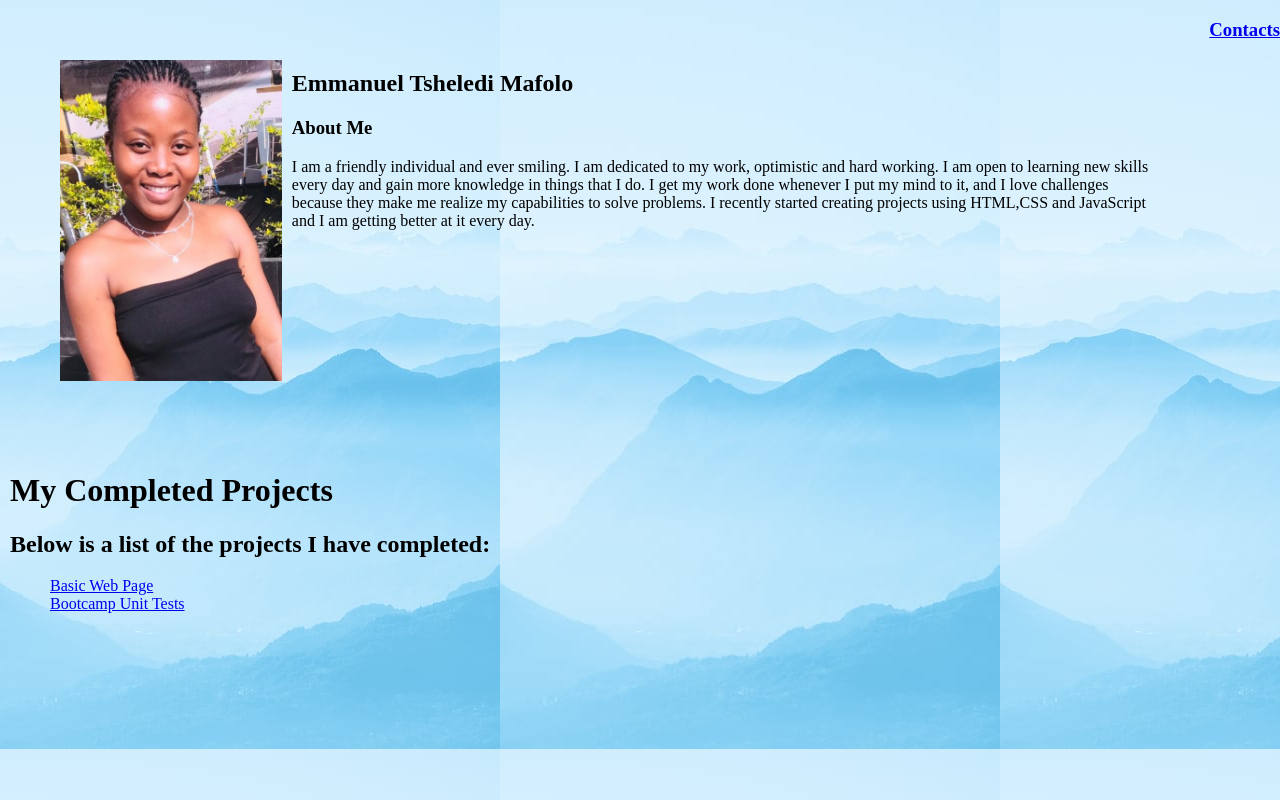
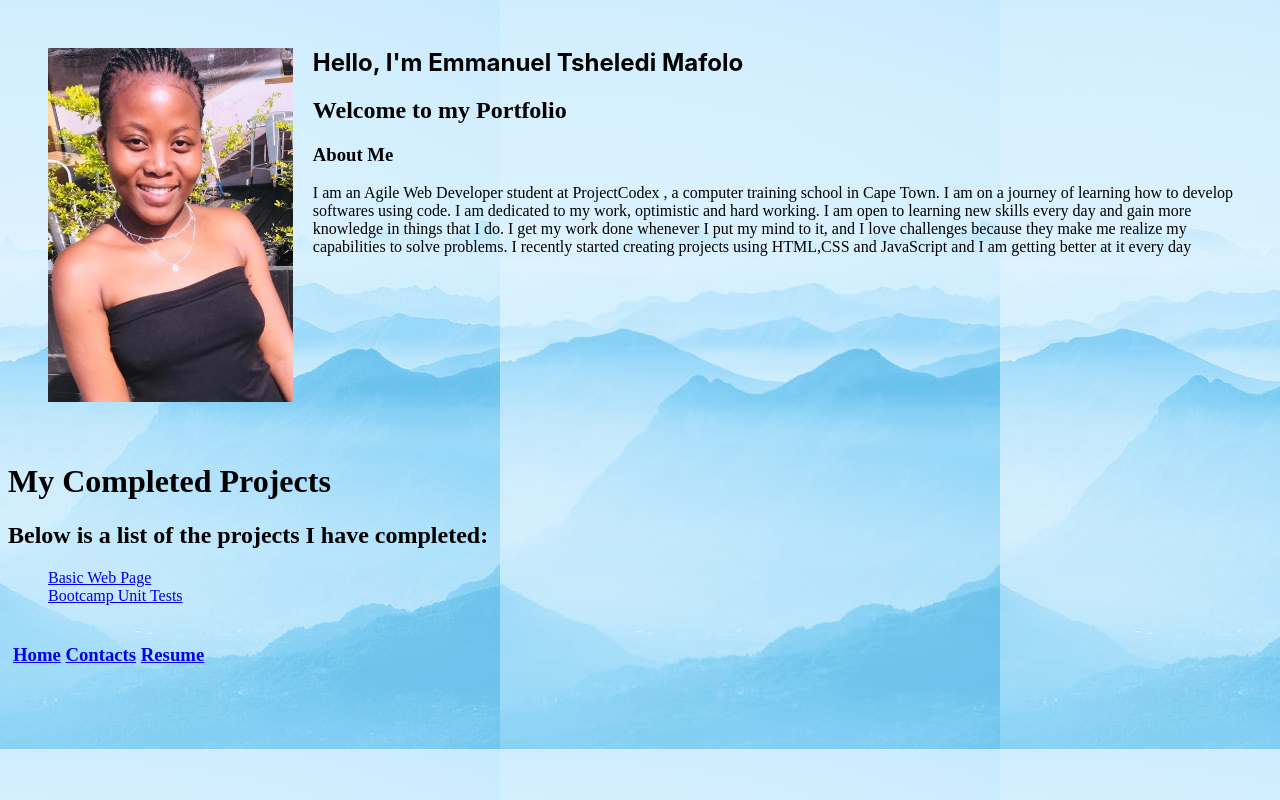
Before and after one commit to MafoloEmmanuel/my-portfolio, a plain HTML site: page index.html in a window 1280 px wide. Drawn offline with Linux system fonts and the light colour scheme.

Commit message:
new changes

```diff
--- a/index.html
+++ b/index.html
@@ -15,20 +15,17 @@
     <section class="container">
         <div class="info clearfix">
             <img src="./images/IMG-20201031-WA0029.jpg" alt="profile picture" class="clearfix">
-            <h1> Emmanuel Tsheledi Mafolo </h1>
+            <h1 style="font-family:-apple-system, BlinkMacSystemFont, 'Segoe UI', Roboto, Oxygen, Ubuntu, Cantarell, 'Open Sans', 'Helvetica Neue', sans-serif;">Hello, I'm Emmanuel Tsheledi Mafolo </h1>
+            <h2>Welcome to my Portfolio </h2>
             <h3> About Me </h3>
-            <p> I am a friendly individual and ever smiling. I am dedicated to my work, optimistic and hard working.
-                    I am open to learning new skills every day and gain more knowledge in things that I do. I get my work done whenever I put my mind to it,
-                    and I love challenges because they make me realize my capabilities to solve problems. I recently started creating projects using HTML,CSS and JavaScript
-                    and I am getting better at it every day.
+            <p> I am an Agile Web Developer student at ProjectCodex , a computer training school in Cape Town. I am on a journey of learning how to develop
+                softwares using code. I am dedicated to my work, optimistic and hard working.
+                I am open to learning new skills every day and gain more knowledge in things that I do. I get my work done whenever I put my mind to it,
+                and I love challenges because they make me realize my capabilities to solve problems. I recently started creating projects using HTML,CSS and JavaScript
+                and I am getting better at it every day
             </p>
         </div>
-        <div class="button">
-            <h3>
-                <a href="./contact.html">Contacts</a>
 
-            </h3>
-        </div>
     </section>
         <div class="work">
             <h1>My Completed Projects</h1>
@@ -38,6 +35,14 @@
                 <li> <a href="https://mafoloemmanuel.github.io/bootcamp-tests/">Bootcamp Unit Tests</a></li>
             </ul>
         </div>
+        <div class="footer clearfix">
+            <h3>
+                <a href="./index.html">Home</a>
+                <a href="./contact.html">Contacts</a>
+                <a href="#">Resume</a>
+
+            </h3>
+        </div>
 
 </body>
 </html>
--- a/my_portfolio.css
+++ b/my_portfolio.css
@@ -1,17 +1,8 @@
 
-html,
-body {
- float: left;
 
-  margin: 0;
-  padding: 0;
-  left: 0;
-  top: 0;
-  font-size: 100%;
-}
 img {
     width: 20%;
-    padding: 10px;
+    padding: 20px;
     float: left;
 }
 .clearfix {
@@ -30,27 +21,33 @@ ul {
     list-style: none;
 }
 .info {
-    padding: 50px;
+    padding: 20px;
+    text-align: start;
 
 }
 .contacts {
     padding: 15px;
 }
 .work {
-    padding: 10px;
+    padding: opx;
 }
-.buttons {
-    text-align: end;
+.footer {
+    text-align: start;
+    padding: 5px;
 }
-
-
 @media screen and (max-width: 800px){
     .container {
         display: block;
         width: 100%;
     }
-
     .work {
         display: block;
+        width: 100%;
+    }
+    .footer {
+        display: block;
+    }
+    img {
+        width: 80%;
     }
 }
```
Also changed, not shown: contact.html (+6 -0 lines).
